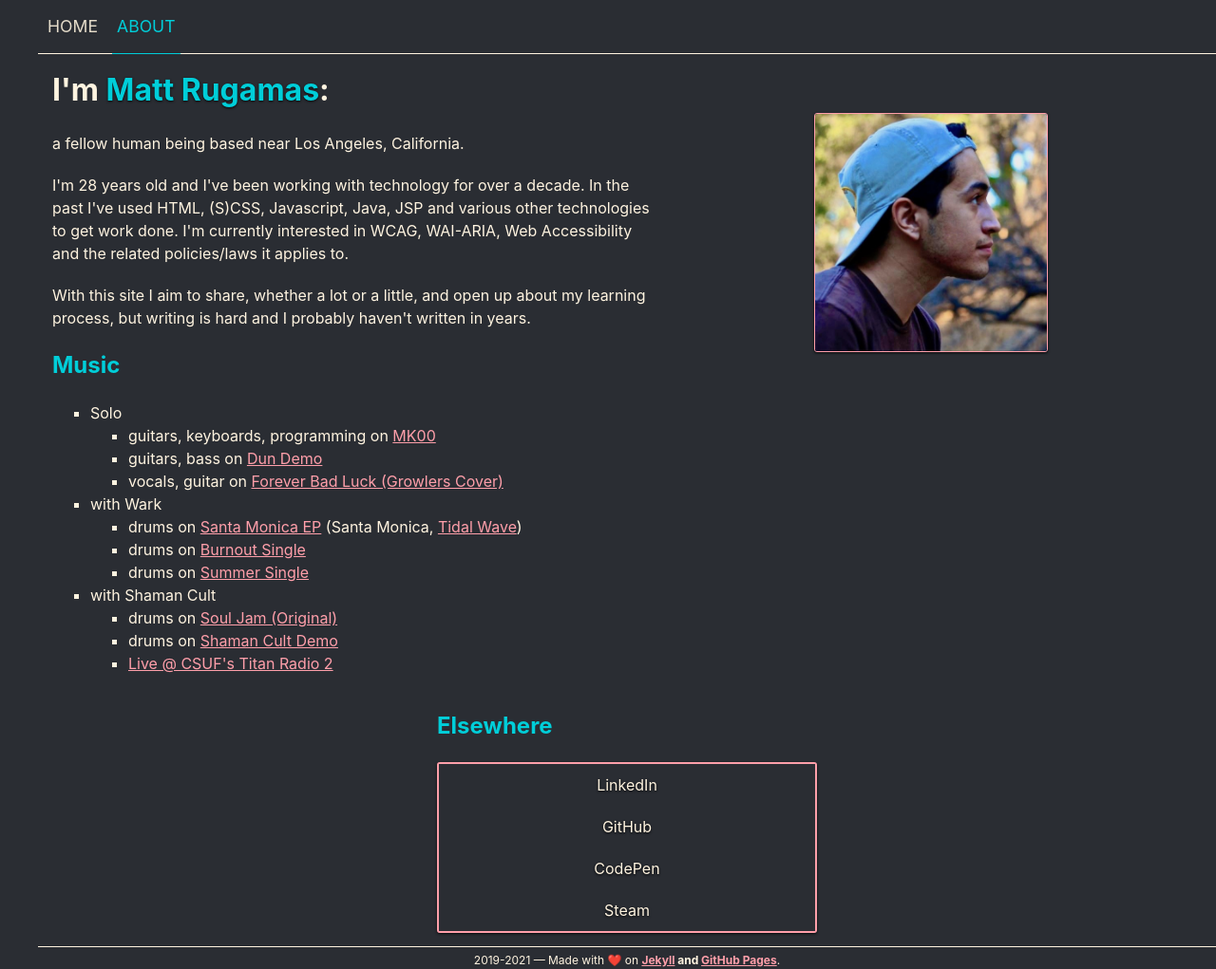
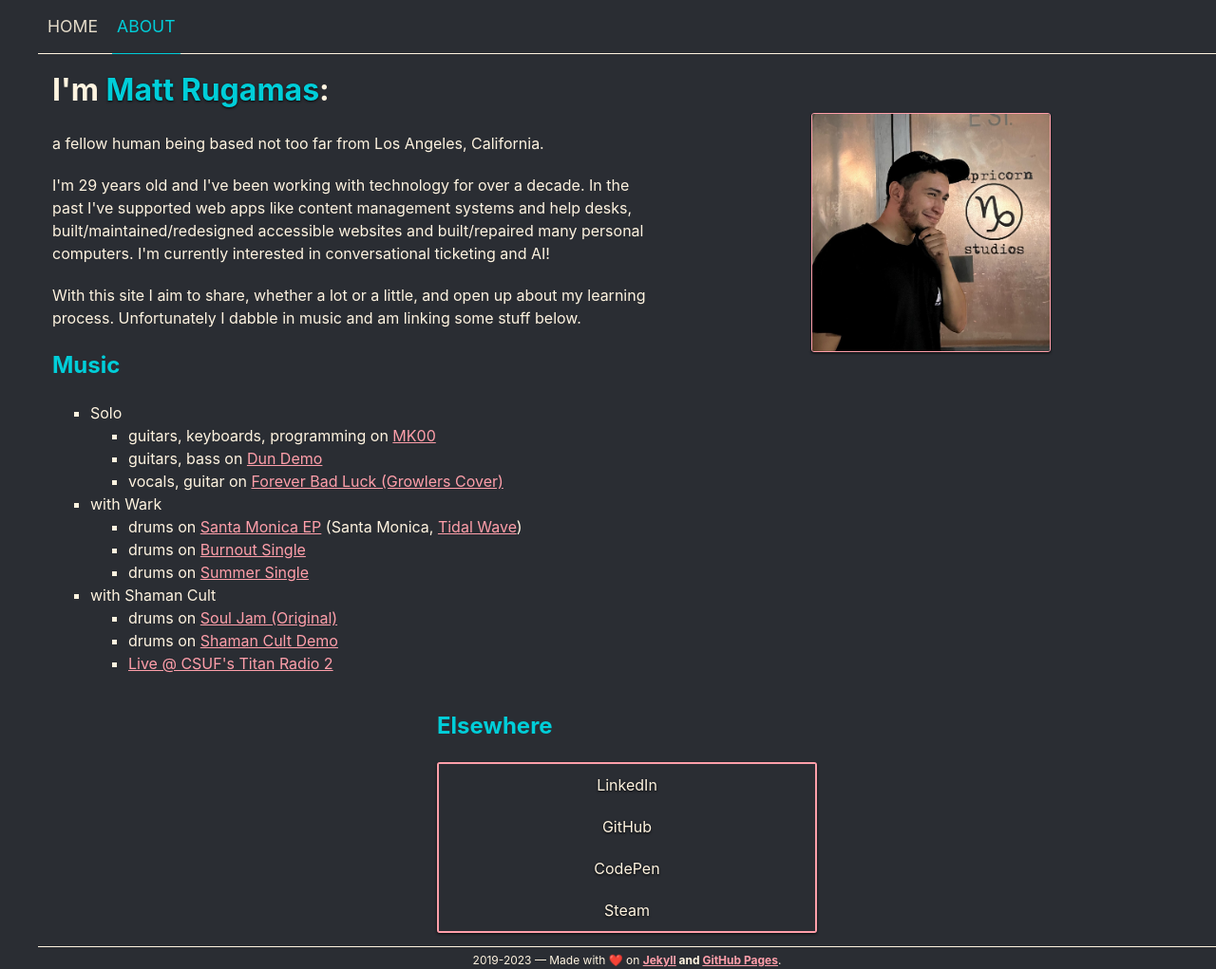
Before and after one commit to MattRugamas/mattrugamas.com, a Jekyll site: the page built from about.html, in a window 1280 px wide and 1021 px high. Shown: the whole window at 95% size. Built offline with Jekyll 4.4.1, drawn with Linux system fonts in a browser that asks for light colours.

Commit message:
Yearly updates

```diff
--- a/_layouts/base.html
+++ b/_layouts/base.html
@@ -18,7 +18,7 @@
     {% include navigation.html %}
     {{ content }}
     <footer>
-      <p>2019-2021 — Made with ❤️ on <strong><a href="https://www.jekyllrb.com">Jekyll</a></span> and <span><a href="https://pages.github.com">GitHub Pages</a></strong>.
+      <p>2019-2023 — Made with ❤️ on <strong><a href="https://www.jekyllrb.com">Jekyll</a></span> and <span><a href="https://pages.github.com">GitHub Pages</a></strong>.
       </p>
     </footer>
   </body>
--- a/about.html
+++ b/about.html
@@ -5,11 +5,11 @@
 <section class="aboutMe">
   <!-- <p class="about-me">I'm just another student pursuing Computer Science at Santa Monica College from the suburbs of Los Angeles, California. I'm also currently doing Technical Support full-time for a leading global Edtech company.<br /><br />Currently I spend a lot of time on the web side working with SCSS/HTML/Java(script), as well as on the academic side using C++/Ruby/Python. I have a strong interest in Open Source softwares and the part we all play in making the web a better place. All the code for this site can be found <a href="https://github.com/MattRugamas/mattrugamas.com">here</a>. In the past I've <a href="http://www.shamancult.bandcamp.com/">played</a> <a href="https://www.youtube.com/watch?v=d0XhHuLBBIY&feature=youtu.be">music</a>, but these days I play just for the fun of it.<br /><br />With this site I aim to write about the various concepts and techniques I'm learning as a way to enforce material in my mind, and maybe help others who are in the same places I am.</p> -->
   <div id="aboutMeText">
-    <p class="about-me">a fellow human being based near Los Angeles, California.</p>
+    <p class="about-me">a fellow human being based not too far from Los Angeles, California.</p>
 
-    <p class="about-me">I'm 28 years old and I've been working with technology for over a decade. In the past I've used HTML, (S)CSS, Javascript, Java, JSP and various other technologies to get work done. I'm currently interested in WCAG, WAI-ARIA, Web Accessibility and the related policies/laws it applies to.</p>
+    <p class="about-me">I'm 29 years old and I've been working with technology for over a decade. In the past I've supported web apps like content management systems and help desks, built/maintained/redesigned accessible websites and built/repaired many personal computers. I'm currently interested in conversational ticketing and AI!</p>
 
-    <p class="about-me">With this site I aim to share, whether a lot or a little, and open up about my learning process, but writing is hard and I probably haven't written in years.</p>
+    <p class="about-me">With this site I aim to share, whether a lot or a little, and open up about my learning process. Unfortunately I dabble in music and am linking some stuff below.</p>
 
     <h2>Music</h2>
     <ul>
@@ -34,7 +34,7 @@
     </ul>
   </div>
 
-  <img id="selfie" src="/assets/img/default.jpeg" alt="Selfie in Glendora's Hills" height="250" width="auto" />
+  <img id="selfie" src="/assets/img/default.jpeg" alt="Selfie in front of Capricorn Studios in San Diego" height="250" width="auto" />
 
 </section>
 
```
Also changed, not shown: assets/img/default.jpeg.
